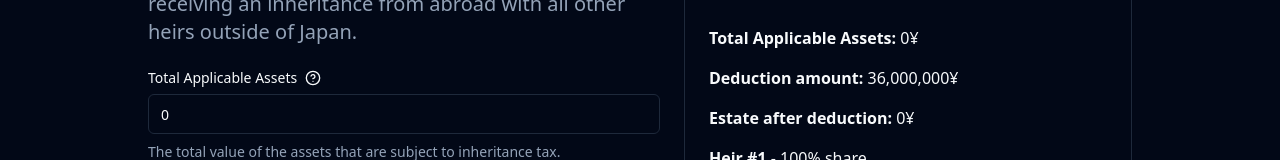
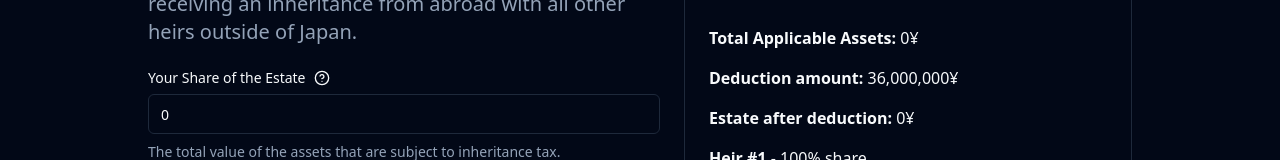
Before and after one commit to w00kie/jpn-inheritance-tax, a React (Vite) app: page / in a window 1280 px wide. Shown: the part 234-394 px from the top of the page. Built offline with nearby package versions, Linux system fonts and the light colour scheme.

Commit message:
make it clear you should enter only your share

```diff
--- a/src/App.tsx
+++ b/src/App.tsx
@@ -46,7 +46,7 @@ function App() {
                 <NumberFormField
                   control={form.control}
                   name="totalApplicableAssets"
-                  label="Total Applicable Assets"
+                  label="Your Share of the Estate"
                   description="The total value of the assets that are subject to inheritance tax."
                   tooltip={
                     <div className="text-muted-foreground leading-normal space-y-2">
--- a/src/components/calculation-card.tsx
+++ b/src/components/calculation-card.tsx
@@ -124,7 +124,8 @@ export function CalculationCard({
               </div>
               <div className="text-muted-foreground">
                 {heir.statutoryDistribution.toLocaleString()} *{" "}
-                {heir.tax.rate * 100}% - {heir.tax.deduction.toLocaleString()} ={" "}
+                {(heir.tax.rate * 100).toFixed(0)}% -{" "}
+                {heir.tax.deduction.toLocaleString()} ={" "}
                 {heir.tax.owed.toLocaleString()}¥
               </div>
             </li>
```
